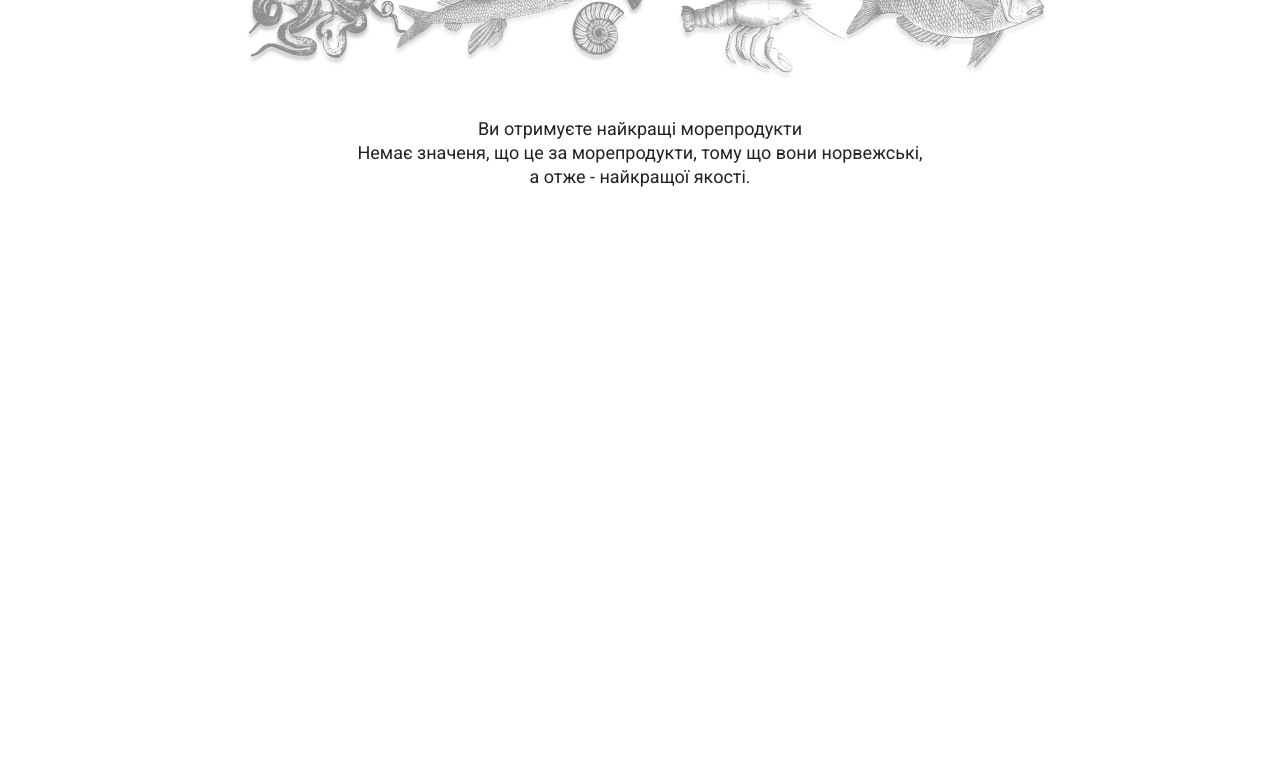
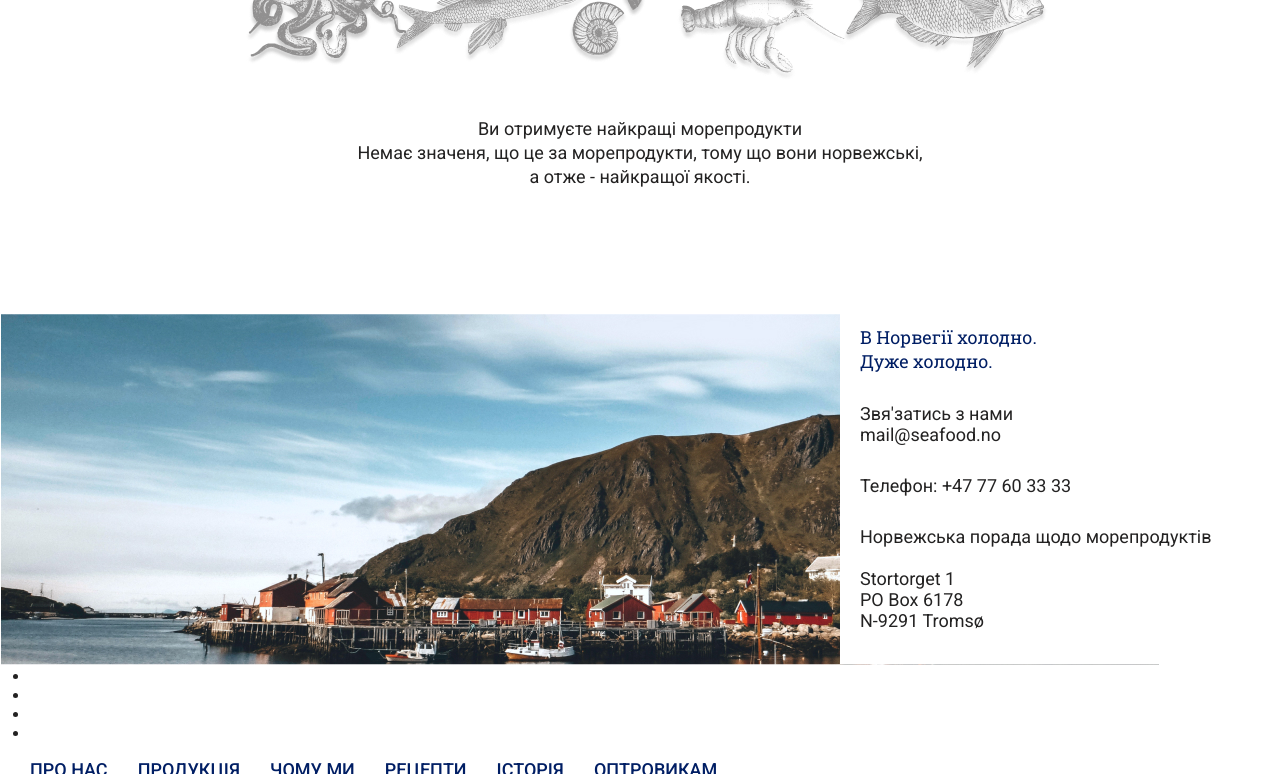
Before and after one commit to BigHeadliner/Seafood, a plain HTML site: page index.html in a window 1280 px wide. Shown: the part 4015-4789 px from the top of the page. Before the commit the page ends 4305 px from the top, so only its background shows below. Drawn offline with nearby package versions, Linux system fonts and the light colour scheme.

Commit message:
footer halfway passed

```diff
--- a/css/style.css
+++ b/css/style.css
@@ -337,3 +337,36 @@ body {
   line-height: 24px;
   margin:0 auto;
 }
+.contacts {
+  background-image: url(../images/contacts-bg.jpg);
+  background-repeat:no-repeat;
+  background-position:bottom left;
+  border:1px solid transparent;
+}
+
+.contacts__box {
+  margin-left:auto;
+  max-height:503px;
+  width:390px;
+  background-color:#fff;
+  padding:33px 0 33px 20px;
+}
+.contacts__box-text {
+  width: 195px;
+  font-family: "Roboto Slab", serif;
+  font-size:18px;
+  line-height:24px;
+  color:#001E64;
+  margin-bottom:30px;
+}
+.contacts__box-list{
+  list-style-type:none;
+  font-size:18px;
+  line-height:21px;
+}
+.contacts__box-item {
+ margin-top:30px;
+}
+.contacts__box-item span {
+  display: block;
+}
--- a/index.html
+++ b/index.html
@@ -593,7 +593,87 @@
          </blockquote>
        </div>
     </div>
+    <div class="contacts">
+      <div class="container">
+        <div class="contacts__box">
+          <p class="contacts__box-text">
+            В Норвегії холодно.
+            Дуже холодно.
+          </p>
+          <ul class="contacts__box-list">
+            <li class="contacts__box-item">
+              <span>Звя'затись з нами</span>
+              <a href="mailto:mail@seafood.no"> mail@seafood.no</a>
+            </li>
+            <li class="contacts__box-item">
+              <a href="tel:477603333">Телефон: +47 77 60 33 33</a>
+            </li>
+            <li class="contacts__box-item">
+              <span>Норвежська порада щодо морепродуктів</span></br>
+              Stortorget 1 </br>
+              PO Box 6178 </br>
+              N-9291 Tromsø </br>
+            </li>
+          </ul>
+        </div>
+      </div>
+    </div>
   </main>
+
+  <div class="footer">
+    <div class="container">
+      <div class="footer__inner">
+        <ul class="footer-social__list">
+          <li class="footer-social__item">
+            <a class="footer-social__link" href="#">
+
+            </a>
+          </li>
+          <li class="footer-social__item">
+            <a class="footer-social__link" href="#">
+
+            </a>
+          </li>
+          <li class="footer-social__item">
+            <a class="footer-social__link" href="#">
+
+            </a>
+          </li>
+          <li class="footer-social__item">
+            <a class="footer-social__link" href="#">
+
+            </a>
+          </li>
+        </ul>
+        <nav class="menu">
+          <ul class="menu__list">
+            <li class="menu__item">
+              <a class="menu__link" href="#">Про нас</a>
+            </li>
+            <li class="menu__item">
+              <a class="menu__link" href="#">Продукція</a>
+            </li>
+            <li class="menu__item">
+              <a class="menu__link" href="#">Чому ми</a>
+            </li>
+            <li class="menu__item">
+              <a class="menu__link" href="#">Рецепти</a>
+            </li>
+            <li class="menu__item">
+              <a class="menu__link" href="#">Історія</a>
+            </li>
+            <li class="menu__item">
+              <a class="menu__link" href="#">Оптровикам</a>
+            </li>
+          </ul>
+        </nav>
+        <a class="logo" href="#">
+          <img class="logo__img" src="images/logo.png" alt="logo">
+        </a>
+      </div>
+    </div>
+  </div>
+
   <script src="https://ajax.googleapis.com/ajax/libs/jquery/3.4.1/jquery.min.js"></script>
   <script src="js/slick.min.js"></script>
   <script src="js/jquery.fancybox.min.js"></script>
```
Also changed, not shown: images/contacts-bg.jpg (added), images/facebook.svg (added), images/instagram.svg (added), images/telegram.svg (added), images/whatsapp.svg (added).
